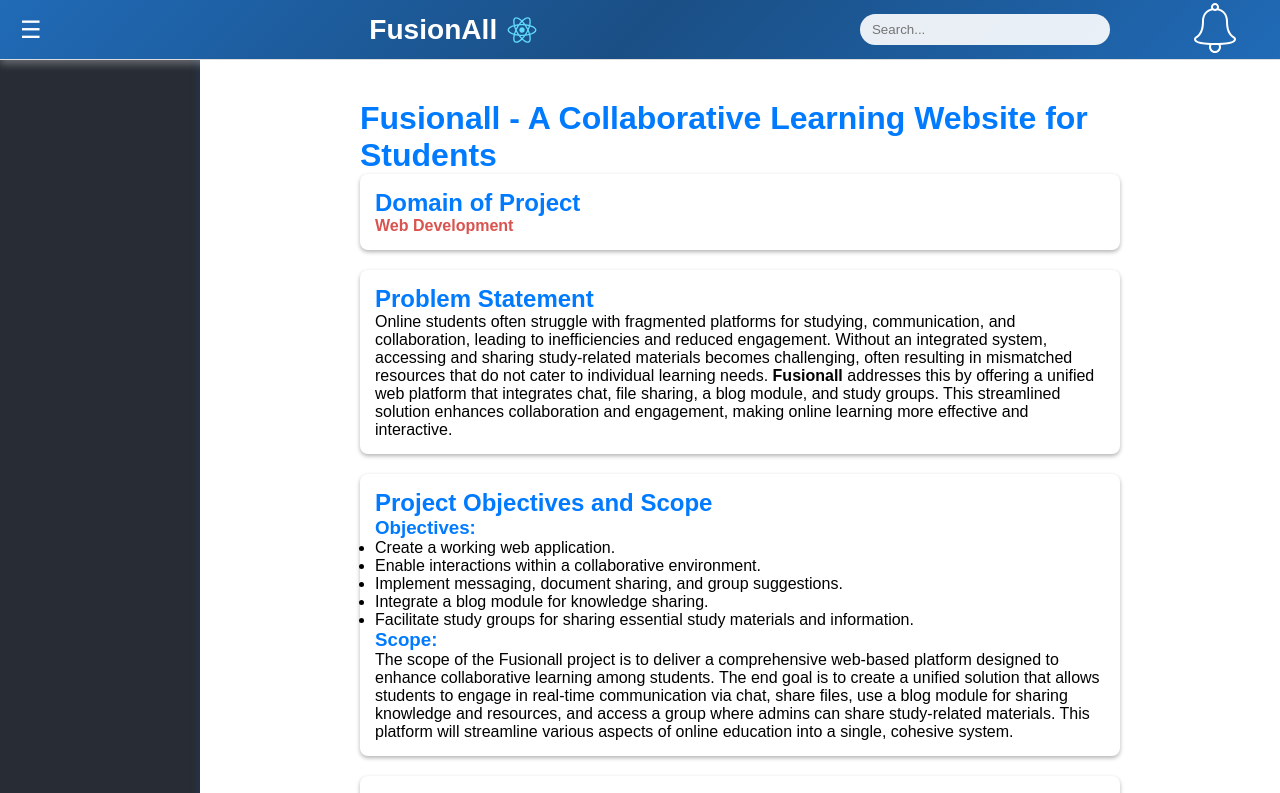
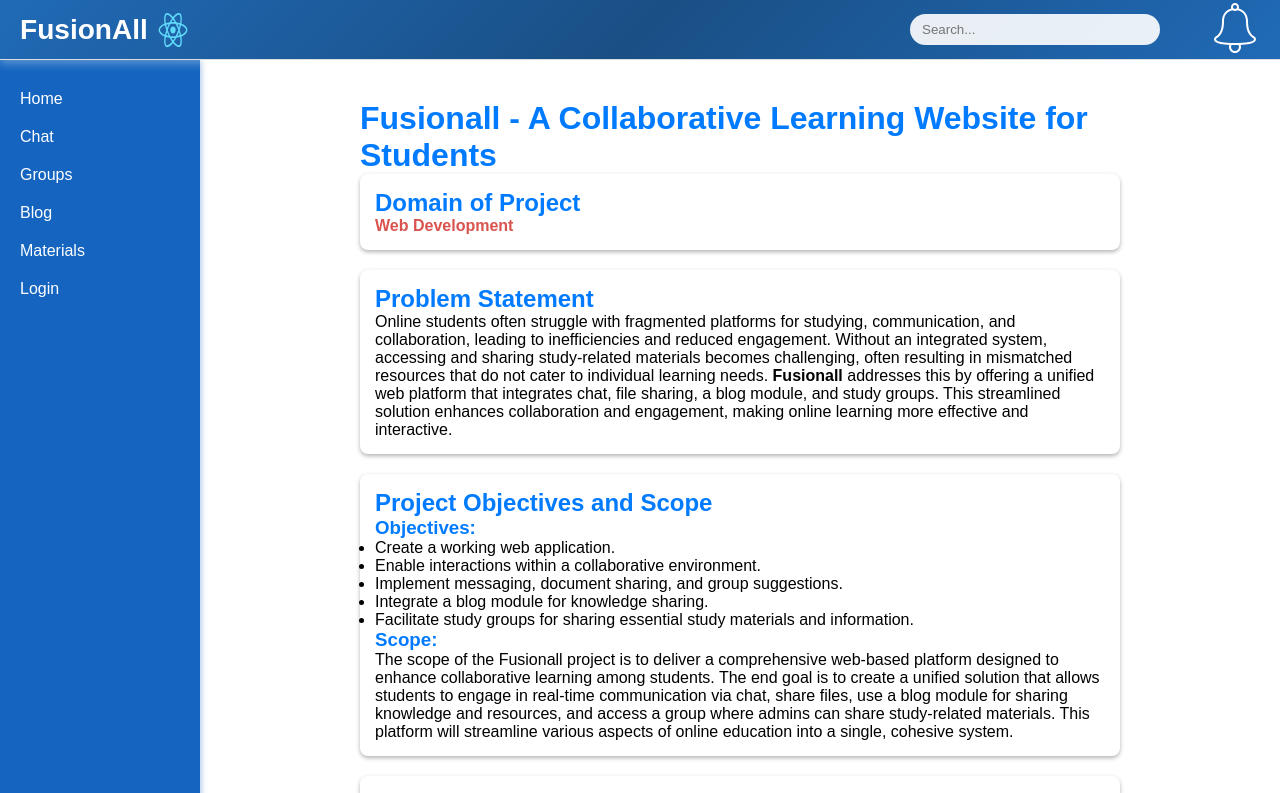
Before and after one commit to Jay9115/fusionall, a React (Create React App) app: page / in a window 1280 px wide. Shown: the top 793 px of the page. Built offline with nearby package versions, Linux system fonts and the light colour scheme.

Commit message:
responsive

```diff
--- a/src/App.jsx
+++ b/src/App.jsx
@@ -13,27 +13,22 @@ import Materials from "./components/Materials";
 function App() {
     const [activeSection, setActiveSection] = useState("Home");
     const [blogs, setBlogs] = useState([]);
-    const [isWriting, setIsWriting] = useState(false);
-    const [isVerticalNavVisible, setVerticalNavVisible] = useState(false); // New state for toggling VerticalNav
+    const [isWriting, setIsWriting] = useState(false); // Track if BlogEditor is open
 
     const handleNavClick = (section) => {
         setActiveSection(section);
-        setIsWriting(false);
-    };
-
-    const toggleVerticalNav = () => {
-        setVerticalNavVisible(!isVerticalNavVisible); // Toggle VerticalNav visibility
+        setIsWriting(false); // Close editor when navigating away
     };
 
     const addBlog = (newBlog) => {
         setBlogs([newBlog, ...blogs]);
-        setIsWriting(false);
+        setIsWriting(false); // Close editor after saving
     };
 
     return (
         <div className="App">
-            <HorizontalNav onNavClick={handleNavClick} toggleVerticalNav={toggleVerticalNav} />
-            {isVerticalNavVisible && <VerticalNav onNavClick={handleNavClick} />} {/* Conditionally render VerticalNav */}
+            <HorizontalNav onNavClick={handleNavClick} />
+            <VerticalNav onNavClick={handleNavClick} />
 
             <div className="content">
                 {activeSection === "Home" && <Home />}
--- a/src/components/Horizontalnav.css
+++ b/src/components/Horizontalnav.css
@@ -4,7 +4,7 @@
     align-items: center;
     justify-content: space-between;
     background: linear-gradient(135deg, #206ab6, #1a4f85, #206ab6);
-    color: #ffffff;
+    color: #fff;
     padding: 10px 20px;
     width: 100%;
     height: 60px;
@@ -17,36 +17,29 @@
     gap: 10px;
 }
 
-/* Brand Name with Logo */
+/* Brand and Logo */
 .brand-name {
     display: flex;
     align-items: center;
-    color: #ffffff;
+    color: #fff;
     font-size: 1.5em;
     font-weight: 600;
     cursor: pointer;
-    margin-left: 0px;
 }
 
-
-/* Logo positioned after brand name */
 .logo-after-name {
-    margin-left: 10px; /* Adjust spacing between brand name and logo */
-    width: 30px; /* Adjust the size of the logo */
-    height: auto;
+    margin-left: 10px;
+    width: 30px;
 }
 
-/* Center section to contain search and notification */
-.center-section {
+/* Center Section for Search and Notification */
+.center-section,
+.notification-container {
     display: flex;
     align-items: center;
 }
 
-/* Center: Search Bar */
 .search-container {
-    display: flex;
-    flex-direction: column;
-    align-items: center;
     position: relative;
     margin-right: 50px;
 }
@@ -54,24 +47,15 @@
 .search-container input {
     padding: 8px 12px;
     border: none;
-    outline: none;
     border-radius: 25px;
+    width: 250px;
+    background: rgba(255, 255, 255, 0.9);
     color: black;
-    width: 250px;
-    background-color: rgba(255, 255, 255, 0.9);
-    transition: width 0.3s ease-in-out;
+    transition: width 0.3s;
 }
 
 .search-container input:focus {
     width: 300px;
-}
-
-/* Notification Container */
-.notification-container {
-    margin-left: 30px;
-    display: flex;
-    align-items: center;
-    margin-right: 20px;
 }
 
 /* Search Results */
@@ -81,7 +65,7 @@
     left: 0;
     width: 100%;
     max-width: 300px;
-    background-color: #ffffff;
+    background: #fff;
     box-shadow: 0 4px 10px rgba(0, 0, 0, 0.1);
     border-radius: 8px;
     z-index: 99;
@@ -90,59 +74,25 @@
     transform: translateX(-50%);
 }
 
-/* Search Result Item */
 .search-result-item {
     padding: 12px;
     border-bottom: 1px solid #ddd;
     color: #1a4f85;
     display: flex;
     justify-content: space-between;
-    background-color: #fff;
-    transition: background-color 0.3s;
+    background: #fff;
+    transition: background 0.3s;
 }
 
 .search-result-item:hover {
-    background-color: #f1f1f1;
+    background: #f1f1f1;
 }
 
 .search-result-item button {
-    background-color: #007bff;
+    background: #007bff;
     color: #fff;
     border: none;
     padding: 5px 10px;
     border-radius: 5px;
     cursor: pointer;
 }
-
-/* Mobile Responsiveness */
-/* @media (max-width: 768px) {
-    .horizontal-nav {
-        flex-direction: column;
-        height: auto;
-        padding: 15px;
-    }
-
-    .search-container {
-        width: 100%;
-        margin-top: 10px;
-    }
-
-    .search-results {
-        width: 100%;
-        left: 0;
-        transform: none;
-    }
-} */
-.horizontal-nav .menu-button {
-    background: none;
-    border: none;
-    font-size: 1.5em;
-    color: #ffffff;
-    cursor: pointer;
-    margin-right: 10px;
-    transition: color 0.3s;
-}
-
-.horizontal-nav .menu-button:hover {
-    color: #0d47a1;
-}
--- a/src/components/Horizontalnav.jsx
+++ b/src/components/Horizontalnav.jsx
@@ -5,11 +5,10 @@ import FriendRequests from './FriendRequests';
 import './Horizontalnav.css';
 import logox from "./logo.svg";
 
-const HorizontalNav = ({ toggleVerticalNav }) => {
+const HorizontalNav = () => {
     const [searchTerm, setSearchTerm] = useState('');
     const [searchResults, setSearchResults] = useState([]);
     const currentUser = auth.currentUser;
-    const [showRequests, setShowRequests] = useState(false);
 
     const handleSearchChange = async (e) => {
         const searchValue = e.target.value;
@@ -50,13 +49,10 @@ const HorizontalNav = ({ toggleVerticalNav }) => {
 
     return (
         <nav className="horizontal-nav" id="horizontal-nav">
-            {/* Menu Button to Toggle VerticalNav */}
-            <button onClick={toggleVerticalNav} className="menu-button">☰</button> {/* Add this line */}
-
             {/* Left side: Brand Name with Logo */}
             <div className="brand-name" onClick={() => window.location.href = '/'}>
                 <h3><b>FusionAll</b></h3>
-                <img src={logox} alt="icon" className="logo-after-name" />
+                <img src={logox} alt="icon" className="logo-after-name" /> {/* Logo positioned after the brand name */}
             </div>
 
             {/* Center section: Search and Notification */}
```
